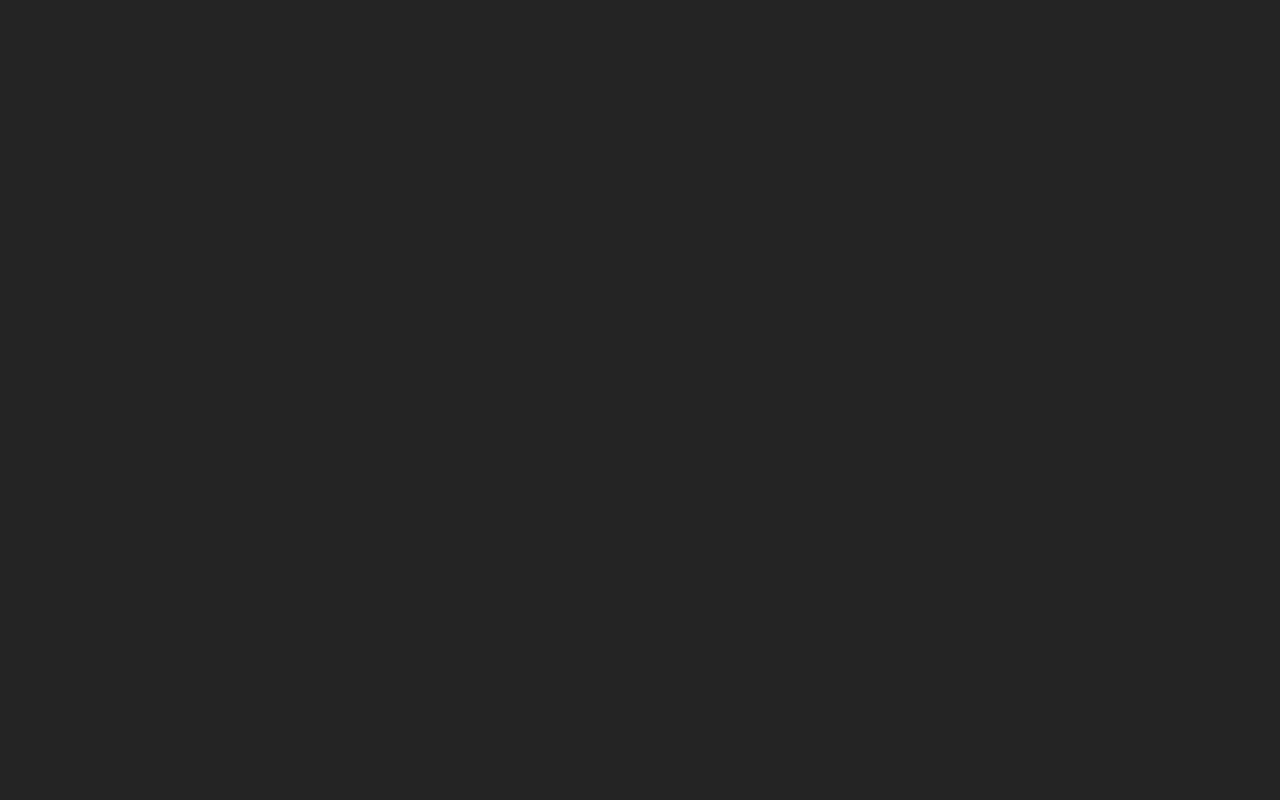
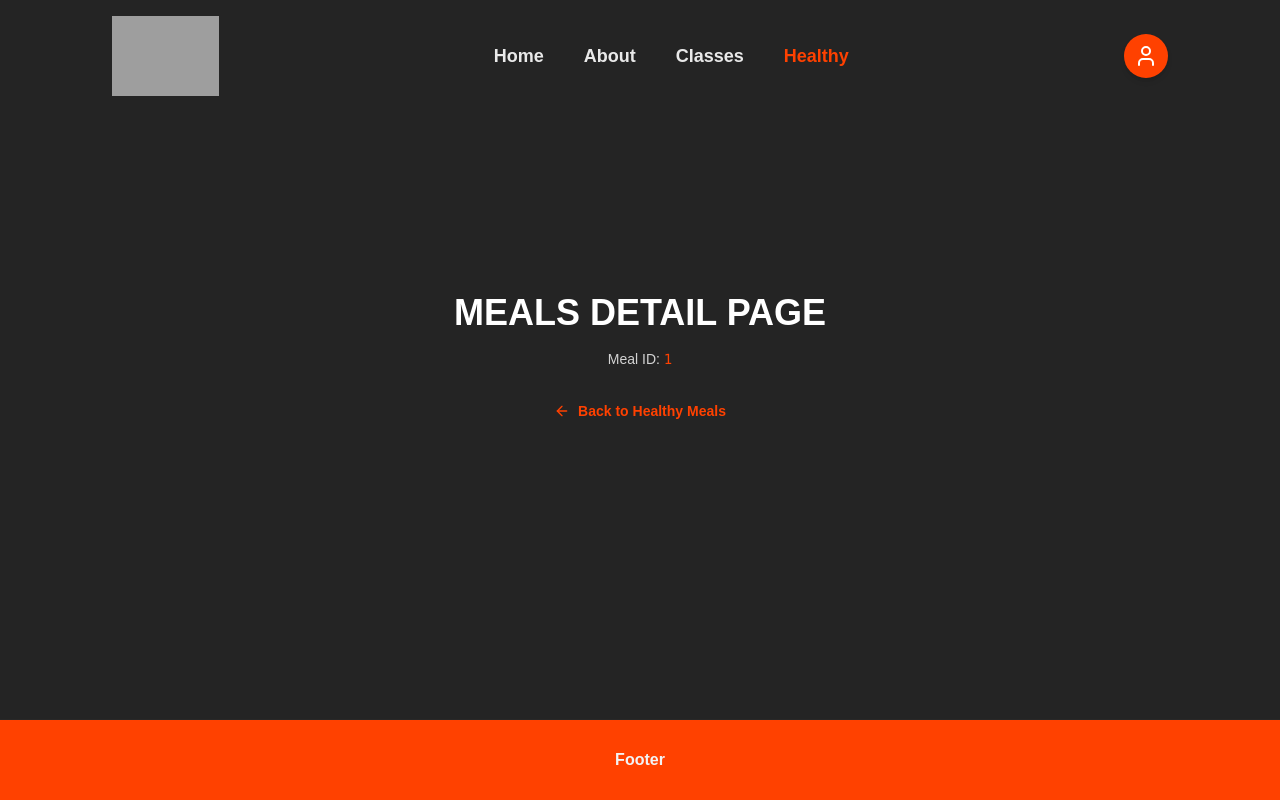
Before and after one commit to engmaggi/super-fitness, a React (Vite) app: page /healthy/1 in a window 1280 px wide. Before the commit this address had no page. Built offline with nearby package versions, Linux system fonts and the light colour scheme; grey boxes are pictures that could not be loaded.

Commit message:
feat(meals): create meals section

```diff
--- a/src/App.tsx
+++ b/src/App.tsx
@@ -4,6 +4,7 @@ import RegisterPage from "@/features/auth/pages/register";
 import DesignPage from "@/features/design-system/pages/design";
 import HomePage from "@/features/home/pages/home-page";
 import HealthyPage from "@/features/healthy/pages/healthy-page";
+import MealDetailsPage from "@/features/healthy/pages/meal-details-page";
 import LocaleLayout from "@/components/locale-layout";
 import MainLayout from "@/components/main-layout";
 // import ResetPasswordPage from "./features/auth/pages/reset-password-page";
@@ -31,9 +32,11 @@ function pages(): RouteObject[] {
         { path: "about", element: <AboutPage /> },
         { path: "classes", element: <PlaceholderPage title="Classes" /> },
         { path: "healthy", element: <HealthyPage /> },
+        { path: "healthy/:id", element: <MealDetailsPage /> },
         { path: "settings", element: <PlaceholderPage title="Settings" /> },
       ],
     },
+
     { path: "design", element: <DesignPage /> },
     {
       element: <AuthLayout />,
--- a/src/features/healthy/components/meal-card.tsx
+++ b/src/features/healthy/components/meal-card.tsx
@@ -1,5 +1,7 @@
 import { Card, CardFooter, CardLink, CardTitle } from "@/components/ui/card";
+import { useNavigate } from "react-router-dom";
 import { useTranslation } from "react-i18next";
+import { useLocalePath } from "@/lib/use-locale-path";
 import type { Meal, MealCategory } from "../api/meals";
 
 export type MealCardProps = {
@@ -22,6 +24,8 @@ export function MealCard({
   className,
 }: MealCardProps) {
   const { t } = useTranslation();
+  const navigate = useNavigate();
+  const localePath = useLocalePath();
 
   const categoryName = category?.strCategory;
   const translatedCategory = categoryName
@@ -33,10 +37,20 @@ export function MealCard({
     image ?? meal?.strMealThumb ?? category?.strCategoryThumb ?? "";
   const resolvedLinkText = linkText ?? t("healthy.explore", "Explore");
 
+  const handleClick = () => {
+    if (onClick) {
+      onClick();
+      return;
+    }
+    if (meal?.idMeal) {
+      navigate(localePath(`/healthy/${meal.idMeal}`));
+    }
+  };
+
   return (
     <Card
       variant="media"
-      onClick={onClick}
+      onClick={handleClick}
       className={[
         "h-72 sm:h-80 w-full cursor-pointer transition-transform duration-300 hover:scale-[1.02]",
         className,
@@ -54,7 +68,7 @@ export function MealCard({
       <div className="absolute inset-0 rounded-[28px] bg-gradient-to-t from-black/70 via-black/20 to-transparent pointer-events-none" />
       <CardFooter>
         <CardTitle className="line-clamp-1">{displayTitle}</CardTitle>
-        <CardLink onClick={onClick} className="cursor-pointer">
+        <CardLink onClick={handleClick} className="cursor-pointer">
           {resolvedLinkText}
         </CardLink>
       </CardFooter>
--- a/src/features/healthy/components/meals-page-content.tsx
+++ b/src/features/healthy/components/meals-page-content.tsx
@@ -1,6 +1,7 @@
 import { useState } from "react";
-import { useSearchParams } from "react-router-dom";
+import { useNavigate, useSearchParams } from "react-router-dom";
 import { useTranslation } from "react-i18next";
+import { useLocalePath } from "@/lib/use-locale-path";
 import { useMealsByType } from "../api/use-meals-by-type";
 import type { MealType } from "../api/meals";
 import { MealCard } from "./meal-card";
@@ -17,7 +18,10 @@ const TABS: { id: MealType; label: string }[] = [
 
 export function MealsPageContent() {
   const { t } = useTranslation();
+  const navigate = useNavigate();
+  const localePath = useLocalePath();
   const [searchParams, setSearchParams] = useSearchParams();
+
   const rawType = searchParams.get("type");
   const activeTab: MealType =
     rawType === "lunch" || rawType === "dinner" || rawType === "breakfast"
@@ -96,9 +100,11 @@ export function MealsPageContent() {
                 key={meal.idMeal}
                 meal={meal}
                 linkText={t("healthy.explore", "Explore")}
+                onClick={() => navigate(localePath(`/healthy/${meal.idMeal}`))}
               />
             ))}
           </div>
+
 
           {/* ── Pagination Dots ── */}
           {totalPages > 1 && (
--- /dev/null
+++ b/src/features/healthy/pages/meal-details-page.tsx
@@ -0,0 +1,36 @@
+import { useParams, Link } from "react-router-dom";
+import { useTranslation } from "react-i18next";
+import { ArrowLeft } from "lucide-react";
+import { useLocalePath } from "@/lib/use-locale-path";
+
+export default function MealDetailsPage() {
+  const { id } = useParams<{ id: string }>();
+  const { t } = useTranslation();
+  const localePath = useLocalePath();
+
+  return (
+    <div className="flex flex-1 flex-col items-center justify-center min-h-[60vh] px-4 py-24 text-center">
+      <div className="space-y-4">
+        <h1 className="font-heading text-3xl font-bold uppercase sm:text-4xl text-white">
+          Meals Detail Page
+        </h1>
+        {id && (
+          <p className="text-sm text-muted-foreground">
+            Meal ID: <span className="font-mono text-primary">{id}</span>
+          </p>
+        )}
+        <div className="pt-4">
+          <Link
+            to={localePath("/healthy")}
+            className="inline-flex items-center gap-2 text-sm font-semibold text-primary hover:underline"
+          >
+            <ArrowLeft className="size-4" />
+            Back to Healthy Meals
+          </Link>
+        </div>
+      </div>
+    </div>
+  );
+}
+
+export { MealDetailsPage };
```
